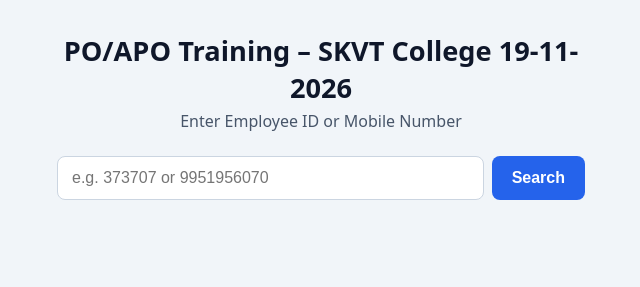
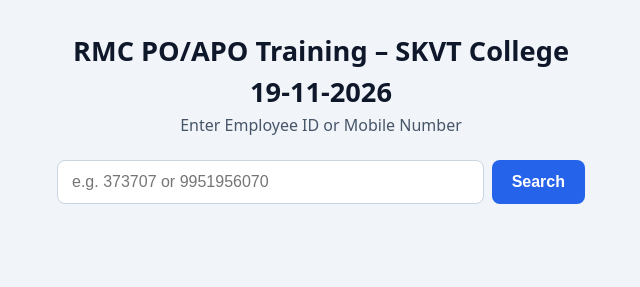
Before and after one commit to trinadhvasamsetti8639-oss/RMC-PO-APO-Training-SKVT-19-11-26, a plain HTML site: page index.html in a window 1280 px wide. Shown: the whole page, without its empty margins (319-959 px from the left). Drawn offline with Linux system fonts and the light colour scheme.

Commit message:
Update index.html

```diff
--- a/index.html
+++ b/index.html
@@ -8,7 +8,8 @@
 </head>
 <body>
   <main class="container">
-    <h1>PO/APO Training – SKVT College 19-11-2026</h1>
+    <h1>RMC PO/APO Training – SKVT College</h1>
+    <h1>19-11-2026</h1>
     <p class="subtitle">Enter Employee ID or Mobile Number</p>
 
     <form id="search-form" autocomplete="off">
```
